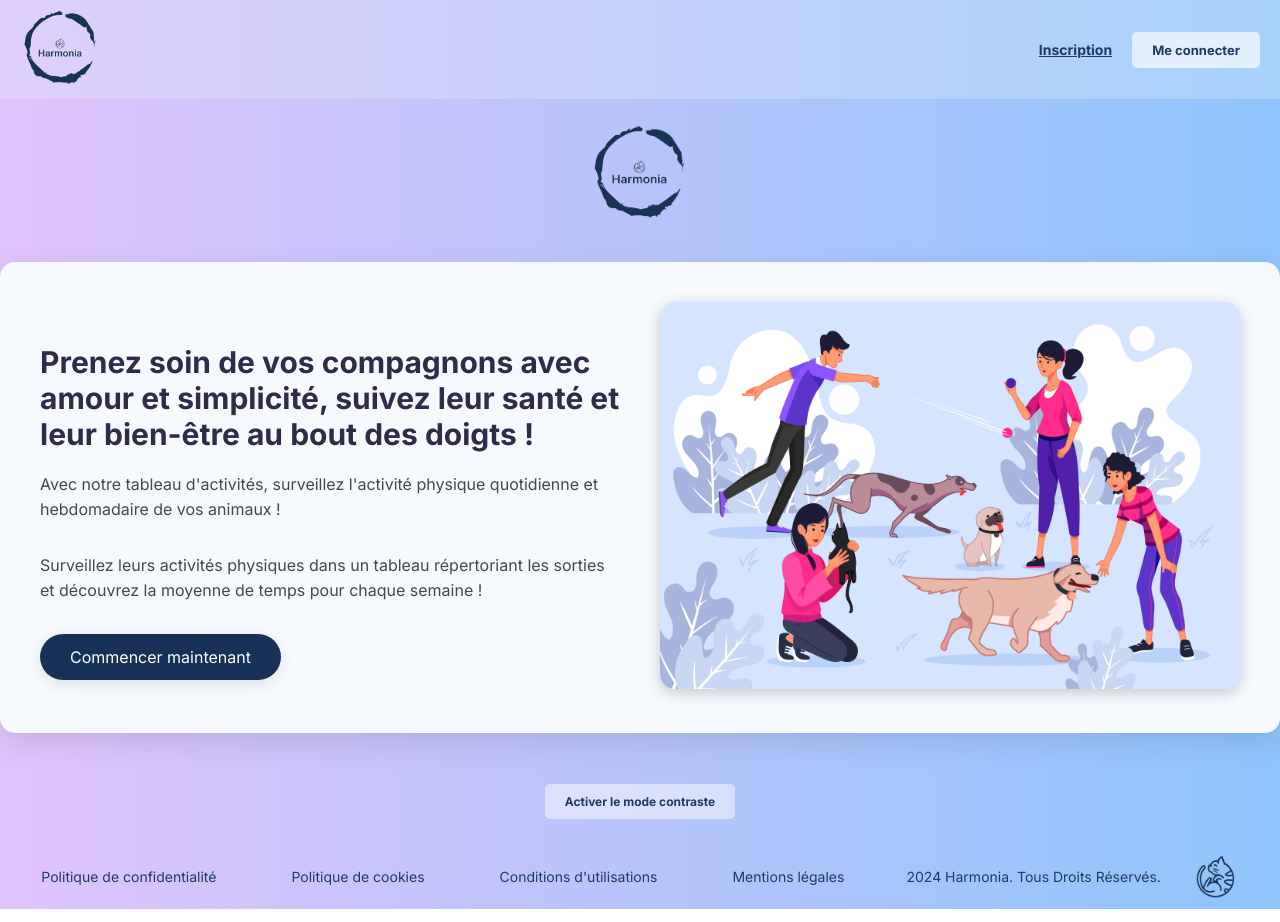
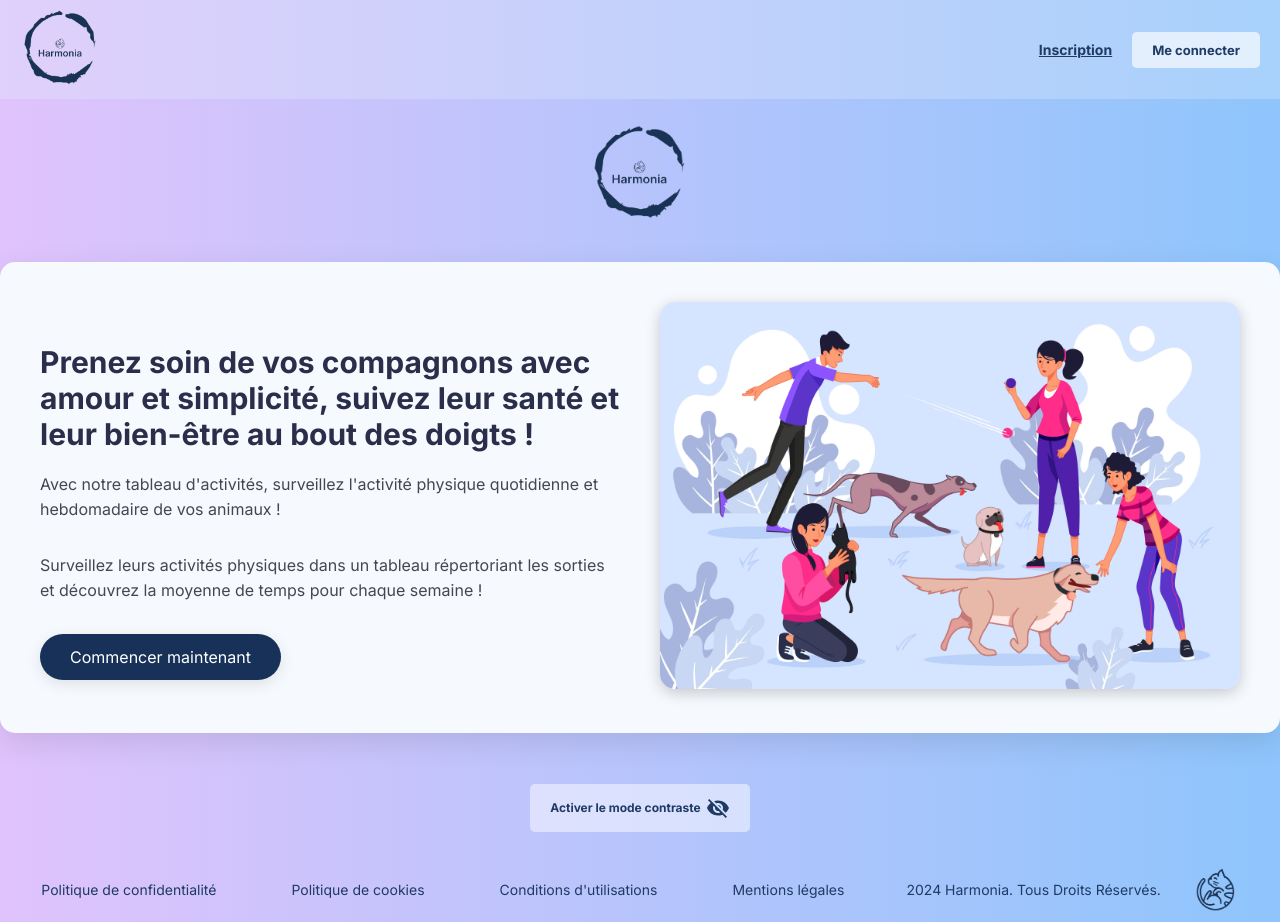
Before and after one commit to eva-dpr2004/Harmonia_Client, a React (Create React App) app: page / in a window 1280 px wide. Built offline with nearby package versions, Linux system fonts and the light colour scheme; no server answers.

Commit message:
Contraste_Fix_Visibility_Icon

```diff
--- a/src/components/Accueil/AccueilMain.css
+++ b/src/components/Accueil/AccueilMain.css
@@ -66,9 +66,7 @@
   }
 
   .Harmonia_logo {
-    width: 30%;
-    margin: 20px auto;
-    display: block;
+    display: none;
   }
 
   .TextColumn {
--- a/src/components/Contraste/ContrasteBouton.jsx
+++ b/src/components/Contraste/ContrasteBouton.jsx
@@ -1,4 +1,6 @@
 import React, { useState, useEffect } from 'react';
+import Visibility from '@mui/icons-material/Visibility';
+import VisibilityOff from '@mui/icons-material/VisibilityOff';
 import '../../styles/Contraste.css';
 import '../../styles/Boutons.css';
 
@@ -28,6 +30,11 @@ function ContrasteBouton() {
     return (
         <button onClick={toggleContrasteMode} className='contraste-btn'>
             {isContraste ? 'Désactiver le mode contraste' : 'Activer le mode contraste'}
+            {isContraste ? (
+                <Visibility style={{ color: 'gray', marginLeft: '5px' }} />
+            ) : (
+                <VisibilityOff style={{ marginLeft: '5px' }} />
+            )}
         </button>
     );
 }
--- a/src/styles/Boutons.css
+++ b/src/styles/Boutons.css
@@ -2,13 +2,16 @@
 .contraste-btn{
   margin-top: 1%;
   margin-bottom: 2%;
-  padding: 10px 20px;
+  padding: 12px 20px;
   background-color: #ffffff7b;
   border-radius: 5px;
   color: #1f3b64;
   cursor: pointer;
   font-weight: bold;
   font-size: 12px;
+  display: inline-flex;
+  align-items: center;
+  transition: background-color 0.3s ease, color 0.3s ease;
 }
 
 /*     NAV     */
--- a/src/styles/Contraste.css
+++ b/src/styles/Contraste.css
@@ -19,7 +19,7 @@ body.contraste-mode .help-container h1, body.contraste-mode .aide-title, body.co
 body.contraste-mode .help-container p, body.contraste-mode .besoin-aide-container p, body.contraste-mode label, body.contraste-mode .label,
 body.contraste-mode .css-14s5rfu-MuiFormLabel-root-MuiInputLabel-root, body.contraste-mode .modal-warning, body.contraste-mode .navbar-links a,
 body.contraste-mode .modal-close-btn, body.contraste-mode .modifier-container p, body.contraste-mode .supprimer-para, body.contraste-mode .LegalContainer h3,
-h2, body.contraste-mode .form-link a, body.contraste-mode .para-redirection{
+h2, body.contraste-mode .form-link a, body.contraste-mode .para-redirection, body.contraste-mode .para-bleu, body.contraste-mode .aucun-animal-container p{
     color: #ffd901;
 }
 
```
